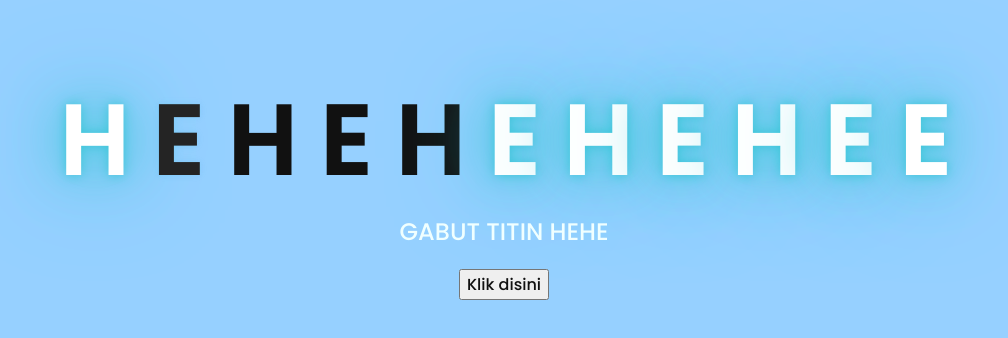
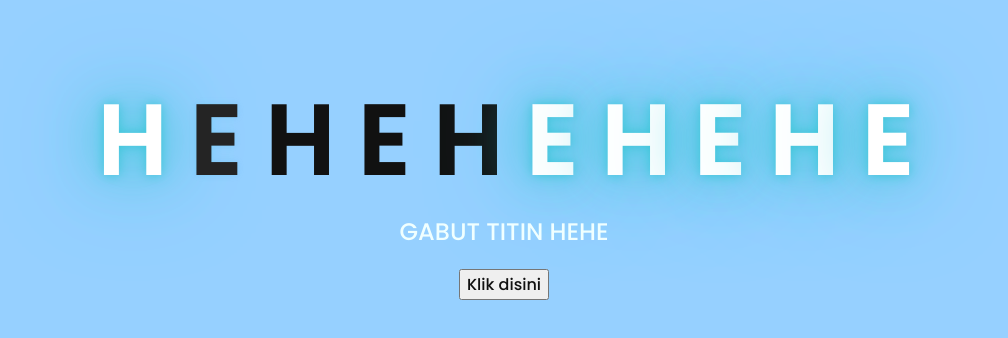
Before and after one commit to danielpaulusdj/danielpaulusdj.github.io, a plain HTML site: page index.html in a window 1280 px wide. Shown: the part 224-562 px from the top of the page, without its empty margins (144-1152 px from the left). Drawn offline with Linux system fonts and the light colour scheme.

Commit message:
menghapus huruf E terakhir di index.html

```diff
--- a/index.html
+++ b/index.html
@@ -20,7 +20,6 @@
         <span>H</span>
         <span>E</span>
         <span>H</span>
-        <span>E</Em></span>
         <span>E</span>
     </div>
     <div class="description">
```
